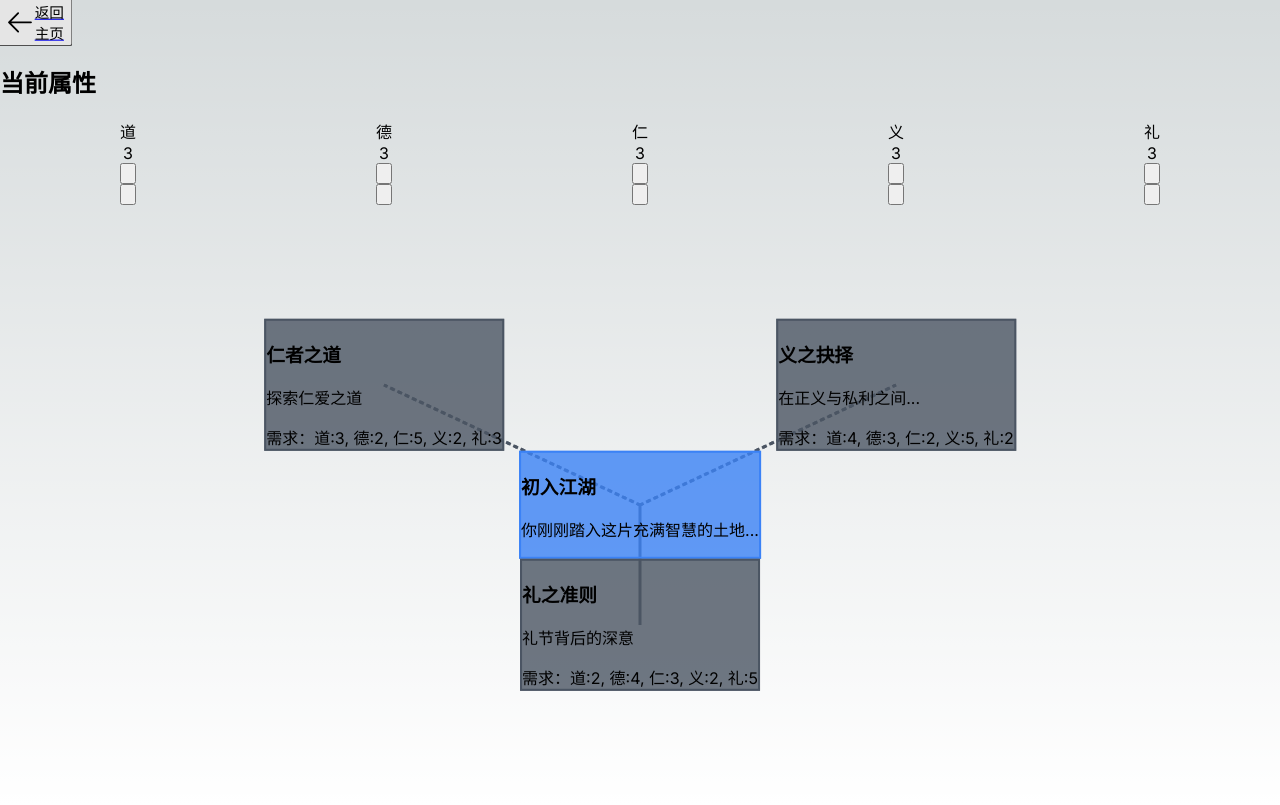
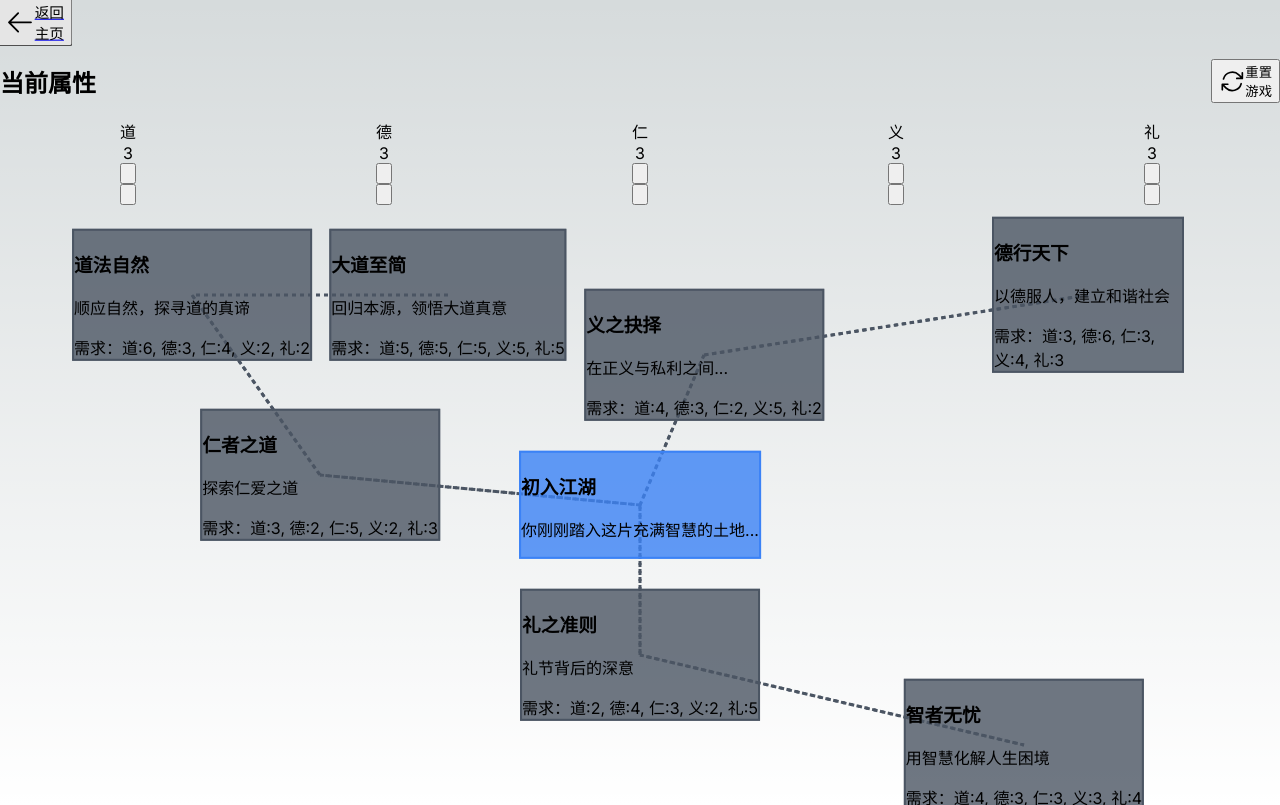
Before and after one commit to 3265963697/competition-project, a Next.js app: page /levels in a window 1280 px wide. Built offline with nearby package versions, Linux system fonts and the light colour scheme.

Commit message:
完成关卡选择页面

```diff
--- a/app/levels/page.tsx
+++ b/app/levels/page.tsx
@@ -2,7 +2,7 @@
 
 import { motion } from 'framer-motion'
 import Link from 'next/link'
-import { ArrowLeftIcon, ChevronUpIcon, ChevronDownIcon } from '@heroicons/react/24/solid'
+import { ArrowLeftIcon, ChevronUpIcon, ChevronDownIcon, ArrowPathIcon } from '@heroicons/react/24/solid'
 import { useState, useEffect } from 'react'
 import { useRouter } from 'next/navigation'
 
@@ -39,25 +39,57 @@ const levels: Level[] = [
     id: 2,
     name: '仁者之道',
     description: '探索仁爱之道',
-    position: { x: 30, y: 30 }, // 左上
+    position: { x: 25, y: 45 }, // 左上方
     requirements: { 道: 3, 德: 2, 仁: 5, 义: 2, 礼: 3 },
-    connections: [1],
+    connections: [1, 5],
   },
   {
     id: 3,
     name: '义之抉择',
     description: '在正义与私利之间...',
-    position: { x: 70, y: 30 }, // 右上
+    position: { x: 55, y: 25 }, // 右上方
     requirements: { 道: 4, 德: 3, 仁: 2, 义: 5, 礼: 2 },
-    connections: [1],
+    connections: [1, 6],
   },
   {
     id: 4,
     name: '礼之准则',
     description: '礼节背后的深意',
-    position: { x: 50, y: 70 }, // 下方
+    position: { x: 50, y: 75 }, // 下方
     requirements: { 道: 2, 德: 4, 仁: 3, 义: 2, 礼: 5 },
-    connections: [1],
+    connections: [1, 7],
+  },
+  {
+    id: 5,
+    name: '道法自然',
+    description: '顺应自然，探寻道的真谛',
+    position: { x: 15, y: 15 }, // 左上远处
+    requirements: { 道: 6, 德: 3, 仁: 4, 义: 2, 礼: 2 },
+    connections: [2],
+  },
+  {
+    id: 6,
+    name: '德行天下',
+    description: '以德服人，建立和谐社会',
+    position: { x: 85, y: 15 }, // 右上远处
+    requirements: { 道: 3, 德: 6, 仁: 3, 义: 4, 礼: 3 },
+    connections: [3],
+  },
+  {
+    id: 7,
+    name: '智者无忧',
+    description: '用智慧化解人生困境',
+    position: { x: 80, y: 90 }, // 下方远处
+    requirements: { 道: 4, 德: 3, 仁: 3, 义: 3, 礼: 4 },
+    connections: [4],
+  },
+  {
+    id: 8,
+    name: '大道至简',
+    description: '回归本源，领悟大道真意',
+    position: { x: 35, y: 15 }, // 最左上方
+    requirements: { 道: 5, 德: 5, 仁: 5, 义: 5, 礼: 5 },
+    connections: [5],
   },
 ]
 
@@ -108,8 +140,8 @@ export default function Levels() {
   const checkLevelAvailability = (level: Level): boolean => {
     if (!level.requirements) return true // 起始关卡总是可用
 
-    // 检查前置关卡是否已完成
-    const prerequisitesCompleted = level.connections.every(connectedId =>
+    // 检查前置关卡是否已完成（至少完成一个连接的关卡）
+    const prerequisitesCompleted = level.connections.some(connectedId =>
       completedLevels.includes(connectedId)
     )
 
@@ -122,16 +154,28 @@ export default function Levels() {
       }, 0)
     }
 
-    // 获取所有关卡的差值
-    const differences = levels
-      .filter(l => l.requirements)
-      .map(l => getDifference(playerStats, l.requirements as Stats))
+    // 获取所有已解锁或已完成关卡的连接关卡
+    const connectedLevels = levels.filter(l =>
+      // 关卡具有要求
+      l.requirements &&
+      // 该关卡未完成（已完成关卡不考虑）
+      !completedLevels.includes(l.id) &&
+      // 与已完成关卡有连接
+      l.connections.some(connId => completedLevels.includes(connId))
+    )
+
+    // 计算所有连接关卡的差值
+    const differences = connectedLevels.map(l =>
+      getDifference(playerStats, l.requirements as Stats)
+    )
+
+    if (differences.length === 0) return false // 如果没有连接的关卡，则不可解锁
 
     // 当前关卡的差值
     const currentDiff = getDifference(playerStats, level.requirements)
 
     // 如果当前关卡的差值是最小的，或者完全满足要求（差值为0），则可解锁
-    return currentDiff === Math.min(...differences) || currentDiff === 0
+    return currentDiff === Math.min(...differences, currentDiff) || currentDiff === 0
   }
 
   // 获取关卡状态
@@ -183,6 +227,22 @@ export default function Levels() {
     router.push(`/novel/${level.id}`)
   }
 
+  // 重置游戏状态
+  const resetGameState = () => {
+    if (confirm('确定要重置所有进度吗？这将清除所有已完成的关卡记录。')) {
+      localStorage.removeItem('completedLevels')
+      localStorage.removeItem('levelEffects')
+      setCompletedLevels([])
+      setPlayerStats({
+        道: 3,
+        德: 3,
+        仁: 3,
+        义: 3,
+        礼: 3,
+      })
+    }
+  }
+
   return (
     <div className="min-h-screen p-6 relative">
       {/* Back Button */}
@@ -199,7 +259,18 @@ export default function Levels() {
 
       {/* Player Stats */}
       <div className="mb-8 p-4 bg-gray-800 rounded-lg">
-        <h2 className="text-xl font-bold text-white mb-4">当前属性</h2>
+        <div className="flex justify-between items-center mb-4">
+          <h2 className="text-xl font-bold text-white">当前属性</h2>
+          <motion.button
+            whileHover={{ scale: 1.1 }}
+            whileTap={{ scale: 0.9 }}
+            onClick={resetGameState}
+            className="bg-red-600 hover:bg-red-700 text-white px-4 py-2 rounded-lg flex items-center"
+          >
+            <ArrowPathIcon className="h-5 w-5 mr-2" />
+            重置游戏
+          </motion.button>
+        </div>
         <div className="grid grid-cols-5 gap-4">
           {Object.entries(playerStats).map(([stat, value]) => (
             <div key={stat} className="text-center flex flex-col items-center">
@@ -211,12 +282,14 @@ export default function Levels() {
                   className="text-white bg-purple-700 hover:bg-purple-600 rounded-t px-2 py-0.5"
                 >
                   <ChevronUpIcon className="h-4 w-4" />
+                  <span className="sr-only">+</span>
                 </button>
                 <button
                   onClick={() => adjustStat(stat as keyof Stats, -1)}
                   className="text-white bg-purple-700 hover:bg-purple-600 rounded-b px-2 py-0.5"
                 >
                   <ChevronDownIcon className="h-4 w-4" />
+                  <span className="sr-only">-</span>
                 </button>
               </div>
             </div>
```
